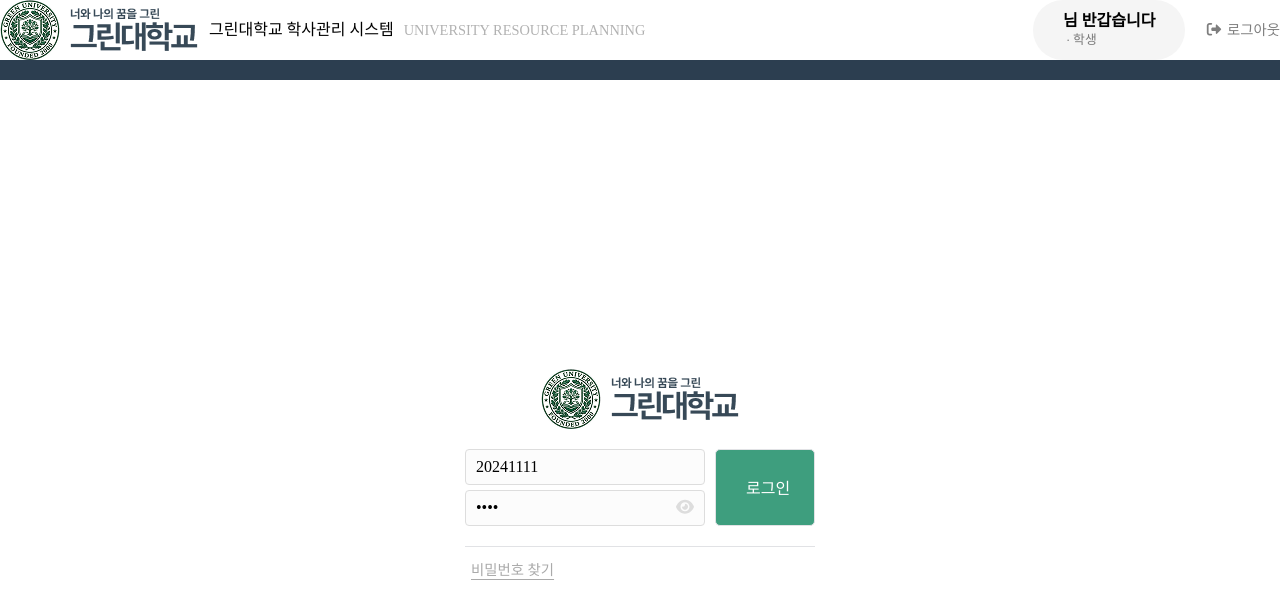
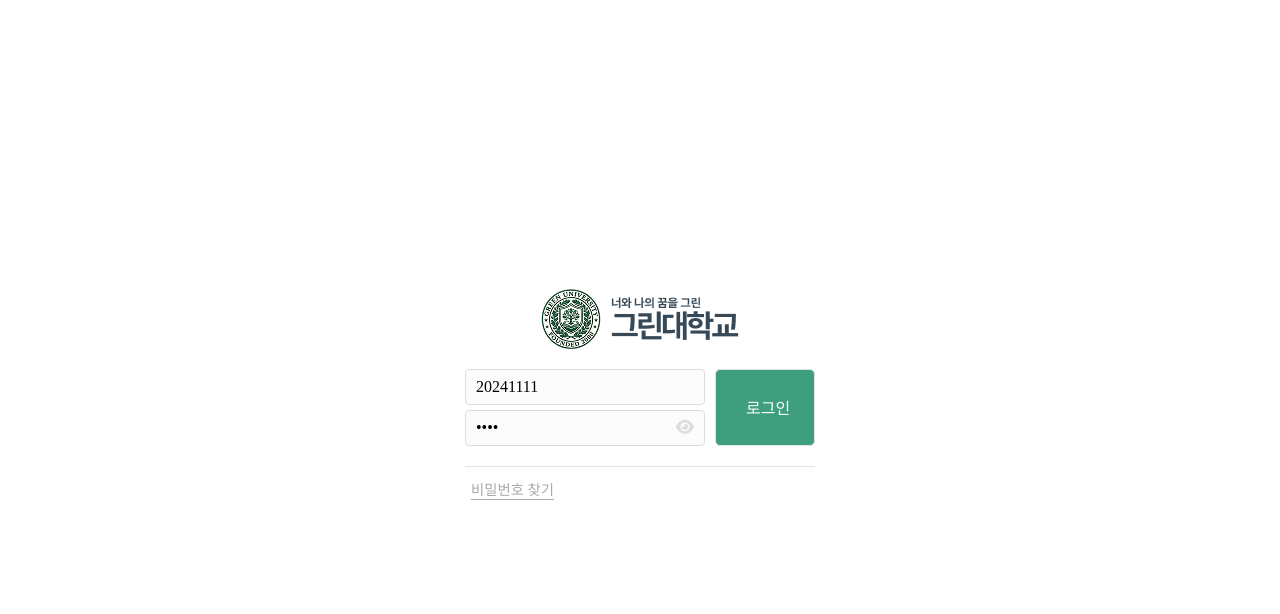
Before and after one commit to green-uni/fe-msa-green-uni, a Vue app: page /login in a window 1280 px wide. Shown: the top 614 px of the page. Built offline with nearby package versions, Linux system fonts and the light colour scheme; a web font is replaced by a local one.

Commit message:
refactor(common) 로그인 전 후 화면 구현 완료

```diff
--- a/src/layouts/AcademicLayout.vue
+++ b/src/layouts/AcademicLayout.vue
@@ -1,18 +1,20 @@
 <script setup>
 import { ref, computed } from 'vue'
 import { RouterView, useRouter, useRoute } from 'vue-router'
+import { useAuthStore } from '@/stores/authentication';
 import LeftNav from '@/layouts/LeftNav.vue';
 import TopHeader from '@/layouts/TopHeader.vue';
 
 const router = useRouter()
 const route = useRoute()
+const authStore = useAuthStore()
 
 </script>
 
 <template>
   <div class="layout">
-  <TopHeader />
-  <LeftNav />
+    <TopHeader v-if="authStore.isLogin" />
+    <LeftNav v-if="authStore.isLogin" />
    <!-- 메인 컨텐츠 -->
     <main class="main-content">
       <RouterView />
@@ -22,9 +24,5 @@ const route = useRoute()
 </template>
 
 <style lang="scss">
-.layout{
-  &.academic {
-    display: grid; grid-template-columns: 250px 1fr;
-  }
-}
+
 </style>
--- a/src/layouts/AdminLayout.vue
+++ b/src/layouts/AdminLayout.vue
@@ -1,18 +1,20 @@
 <script setup>
 import { ref, computed } from 'vue'
 import { RouterView, useRouter, useRoute } from 'vue-router'
+import { useAuthStore } from '@/stores/authentication';
 import LeftNav from '@/layouts/LeftNav.vue';
 import TopHeader from '@/layouts/TopHeader.vue';
 
 const router = useRouter()
 const route = useRoute()
+const authStore = useAuthStore()
 
 </script>
 
 <template>
   <div class="layout">
-  <TopHeader />
-  <LeftNav />
+    <TopHeader v-if="authStore.isLogin" />
+    <LeftNav v-if="authStore.isLogin" />
     <main class="main-content">
       <RouterView />
     </main>
--- a/src/router/routes/routeAuth.js
+++ b/src/router/routes/routeAuth.js
@@ -1,7 +1,6 @@
 const url = 'auth'
 
 export const authRoutes = [
-
   {
     path: 'login',
     component: () => import('@/views/academic/auth/LogIn.vue'),
--- a/src/services/httpRequester.js
+++ b/src/services/httpRequester.js
@@ -1,5 +1,5 @@
 import axios from "axios";
-import memberService from "./memberService";
+import AuthService from "./authService";
 import { useAuthStore } from "@/stores/authentication";
 import { useModalStore } from "@/stores/modal";
 
@@ -19,7 +19,7 @@ axios.interceptors.response.use(
       } else if (err.response.status === 401 && authStore.isLogin) {  //로그인 상태인데 401 응답 >> AT 만료 >> AT 재발행
 
         //401 UnAuthorized 에러인데 FE 로그인 처리 되어 있다면
-        await memberService.reissue(); //AccessToken 재발행 시도
+        await AuthService.reissue(); //AccessToken 재발행 시도
 
         // 중단된 요청을(에러난 요청)을 토큰 갱신 후 재요청
         return await axios.request(err.config);
```
Also changed, not shown: src/views/common/BlankPage.vue (added, +11 -0 lines).
